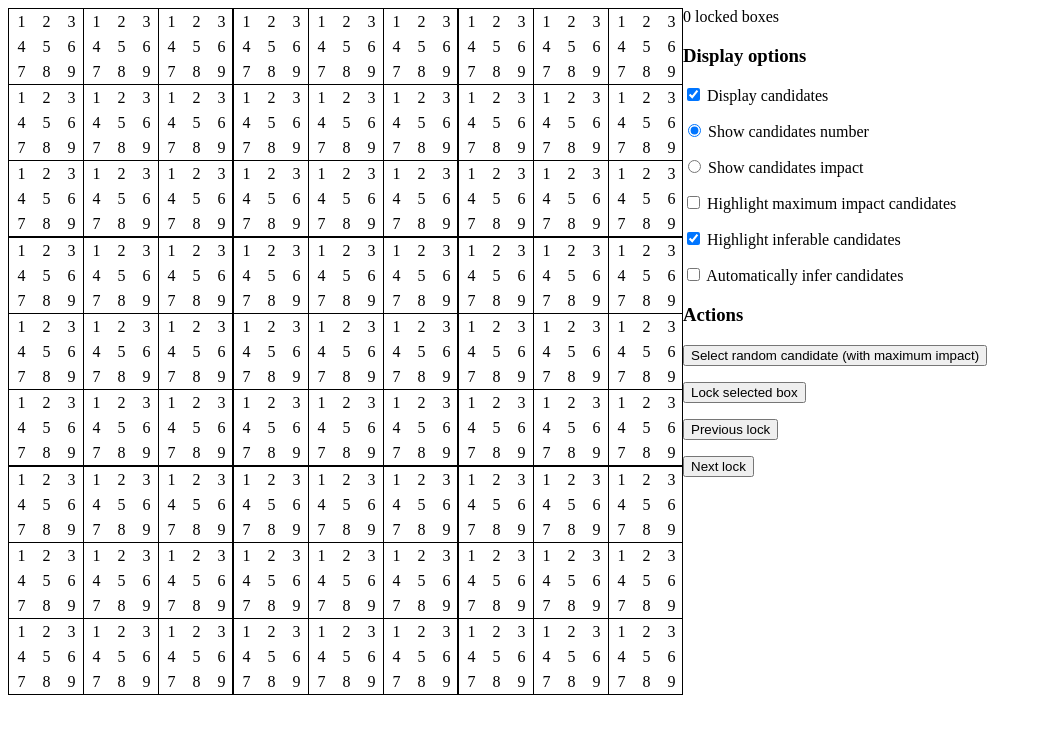
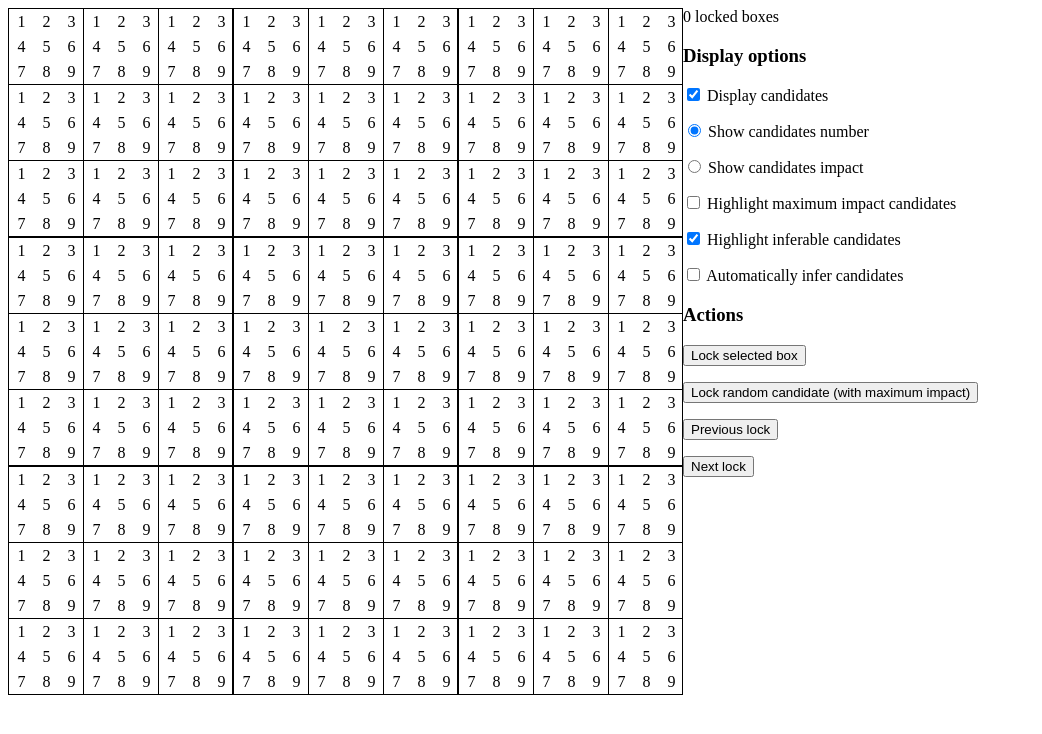
Before and after one commit to capelski/sudoku-generator, a React app: page / in a window 1280 px wide. Shown: the top 734 px of the page, without its empty margins (0-1042 px from the left). Built offline with nearby package versions, Linux system fonts and the light colour scheme.

Commit message:
fix: selection issues

```diff
--- a/src/components/sudoku-grid.tsx
+++ b/src/components/sudoku-grid.tsx
@@ -35,6 +35,10 @@ export const SudokuGrid: React.FC<GridProps> = (props) => {
     const [selectedBoxNumber, setSelectedBoxNumber] = useState<BoxNumber | undefined>(undefined);
     const [automaticInferring, setAutomaticInferring] = useState(false);
 
+    const automaticInferringHandler = () => {
+        setAutomaticInferring(!automaticInferring);
+    };
+
     const displayCandidatesHandler = () => {
         setDisplayCandidates(!displayCandidates);
     };
@@ -55,14 +59,7 @@ export const SudokuGrid: React.FC<GridProps> = (props) => {
         setHighlightMaximumImpact(!highlightMaximumImpact);
     };
 
-    const lockSelectedBoxHandler = () => {
-        if (selectedBoxNumber !== undefined) {
-            props.lockBox(selectedBoxNumber.box, selectedBoxNumber.number);
-            setSelectedBoxNumber(undefined);
-        }
-    };
-
-    const selectRandomMaximumImpactBox = () => {
+    const lockRandomMaximumImpactBox = () => {
         const maximumImpactBoxes = props.sudoku.boxes.filter((box) =>
             box.candidates.find(
                 (candidate) =>
@@ -76,14 +73,14 @@ export const SudokuGrid: React.FC<GridProps> = (props) => {
         );
         const randomCandidate = getRandomElement(maximumImpactCandidates);
 
-        setSelectedBoxNumber({
-            box: randomBox,
-            number: randomCandidate.number
-        });
+        props.lockBox(randomBox, randomCandidate.number);
     };
 
-    const automaticInferringHandler = () => {
-        setAutomaticInferring(!automaticInferring);
+    const lockSelectedBoxHandler = () => {
+        if (selectedBoxNumber !== undefined) {
+            props.lockBox(selectedBoxNumber.box, selectedBoxNumber.number);
+            setSelectedBoxNumber(undefined);
+        }
     };
 
     return (
@@ -144,20 +141,17 @@ export const SudokuGrid: React.FC<GridProps> = (props) => {
                                               props.sudoku.maximumImpact === candidate.impact;
 
                                           const candidateClickHandler = () => {
-                                              if (
-                                                  !isInvalidCandidate &&
-                                                  (selectedBoxNumber === undefined ||
-                                                      selectedBoxNumber.box !== box)
-                                              ) {
+                                              const isCandidateSelected =
+                                                  selectedBoxNumber !== undefined &&
+                                                  selectedBoxNumber.box === box &&
+                                                  selectedBoxNumber.number === candidate.number;
+
+                                              if (!isCandidateSelected && !isInvalidCandidate) {
                                                   setSelectedBoxNumber({
                                                       box,
                                                       number: candidate.number
                                                   });
-                                              } else if (
-                                                  !isInvalidCandidate &&
-                                                  selectedBoxNumber !== undefined &&
-                                                  selectedBoxNumber.box === box
-                                              ) {
+                                              } else if (isCandidateSelected) {
                                                   lockSelectedBoxHandler();
                                               }
                                           };
@@ -272,13 +266,13 @@ export const SudokuGrid: React.FC<GridProps> = (props) => {
                     <div>
                         <h3>Actions</h3>
                         <p>
-                            <button type="button" onClick={selectRandomMaximumImpactBox}>
-                                Select random candidate (with maximum impact)
+                            <button type="button" onClick={lockSelectedBoxHandler}>
+                                Lock selected box
                             </button>
                         </p>
                         <p>
-                            <button type="button" onClick={lockSelectedBoxHandler}>
-                                Lock selected box
+                            <button type="button" onClick={lockRandomMaximumImpactBox}>
+                                Lock random candidate (with maximum impact)
                             </button>
                         </p>
                         <p>
```
